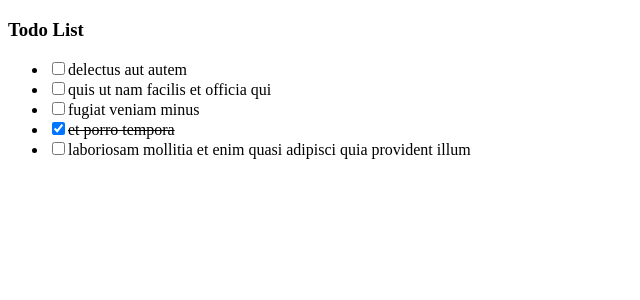
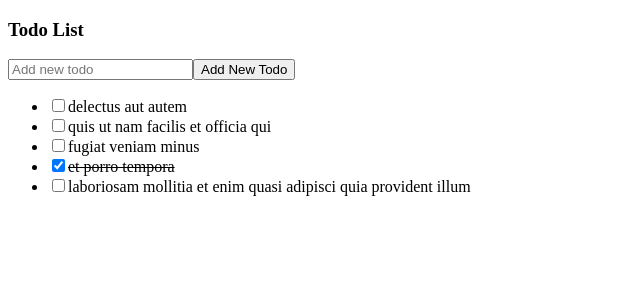
Before and after one commit to todd-demone/React-Todo-List-App, a React (Vite) app: page / in a window 1280 px wide. Shown: the top 300 px of the page, without its empty margins (0-640 px from the left). Built offline with nearby package versions, Linux system fonts and the light colour scheme.

Commit message:
newTodo, setNewTodo, handleAddTodo, new form for adding a todo

```diff
--- a/src/TodoTable.jsx
+++ b/src/TodoTable.jsx
@@ -4,6 +4,7 @@ import TodoRow from "./TodoRow";
 
 export default function TodoTable() {
   const [todos, setTodos] = useState(TODOS);
+  const [newTodo, setNewTodo] = useState("");
 
   function handleCheckboxChange(id) {
     setTodos(
@@ -13,9 +14,31 @@ export default function TodoTable() {
     );
   }
 
+  function handleAddTodo(event) {
+    event.preventDefault();
+    if (newTodo.trim() === "") return;
+    const newTodoItem = {
+      id: todos.length + 1,
+      title: newTodo,
+      completed: false,
+      userId: 1,
+    };
+    setTodos([...todos, newTodoItem]);
+    setNewTodo("");
+  }
+
   return (
     <>
       <h3>Todo List</h3>
+      <form onSubmit={handleAddTodo}>
+        <input
+          type="text"
+          value={newTodo}
+          onChange={(e) => setNewTodo(e.target.value)}
+          placeholder="Add new todo"
+        />
+        <button type="submit">Add New Todo</button>
+      </form>
       <ul>
         {todos.map((todo) => (
           <TodoRow
```
